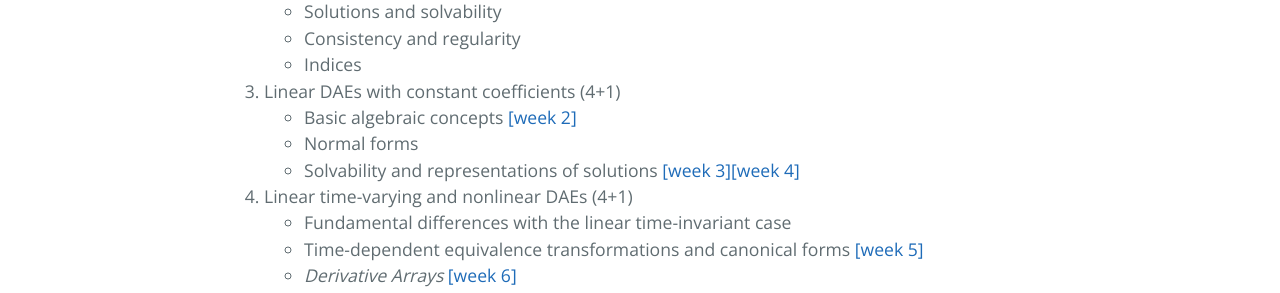
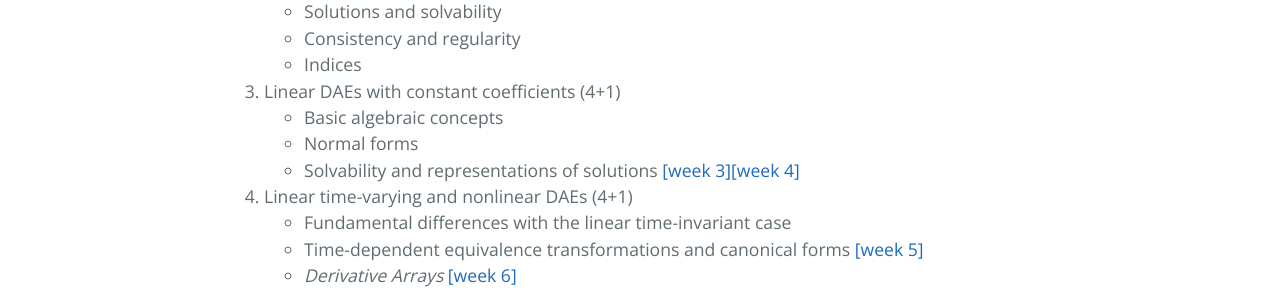
Before and after one commit to highlando/18-dae-course-ovgu, a Jekyll site: the page built from index.md, in a window 1280 px wide. Shown: the part 910-1203 px from the top of the page. Built offline with Jekyll 4.4.1, drawn with Linux system fonts in a browser that asks for light colours; emoji names are drawn with the system emoji font; our own code applies the rules of GitHub Pages for plain Markdown files.

Commit message:
try to comment out

```diff
--- a/index.md
+++ b/index.md
@@ -30,7 +30,7 @@
    * Consistency and regularity
    * Indices
  0. Linear DAEs with constant coefficients (4+1)
-   * Basic algebraic concepts [[week 2]](#week-2)
+   * Basic algebraic concepts <!-- [[week 2]](#week-2) -->
    * Normal forms
    * Solvability and representations of solutions [[week 3]](#week-3)[[week 4]](#week-4)
  0. Linear time-varying and nonlinear DAEs (4+1)
```
